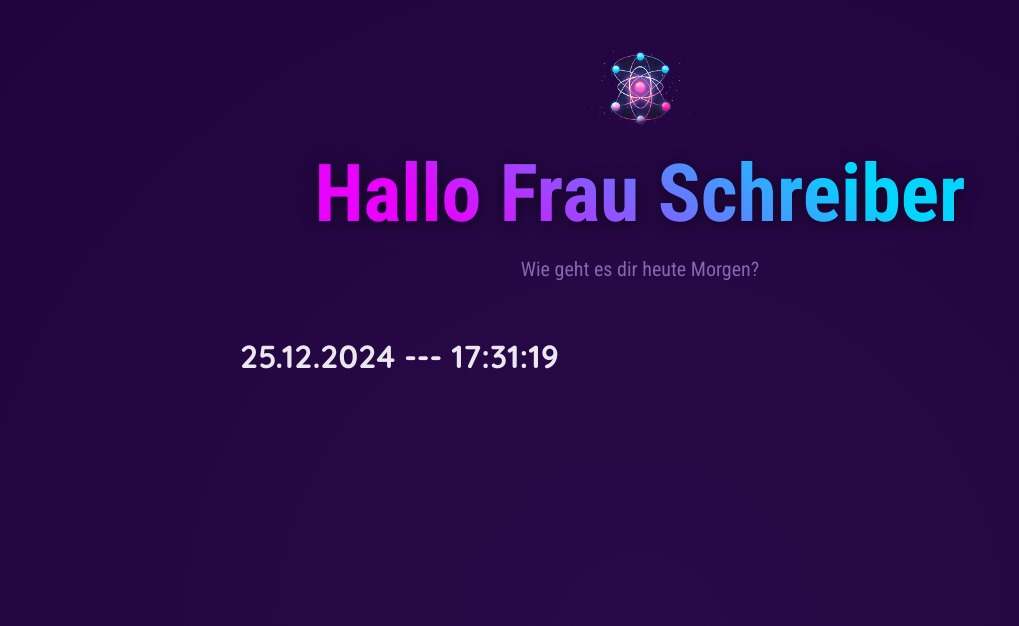
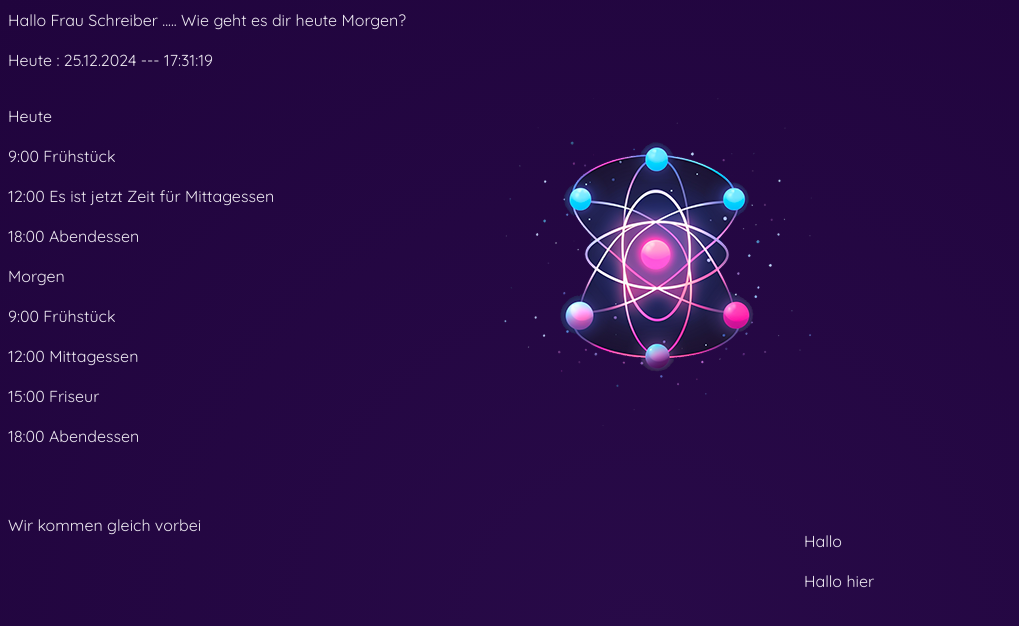
Before and after one commit to UmaruDoma/omasys, a React (Vite) app: page / in a window 1280 px wide. Shown: the top 626 px of the page, without its empty margins (0-1019 px from the left). Built offline with nearby package versions, Linux system fonts and the light colour scheme.

Commit message:
geändert:       App.jsx 	neue Datei:     grid.css

```diff
--- a/src/App.jsx
+++ b/src/App.jsx
@@ -1,21 +1,29 @@
 import reactImg from "./assets/react-core-concepts.png";
 import Timeblock from "./components/Timeblock";
 import Anrede from "./components/Anrede";
+import  "./grid.css";
 import Morgensatz from "./components/Morgensatz";
 function App() {
   return (
-    <div>
-      <header>
-        <img src={reactImg} alt="Stylized atom" />
-        <h1>Hallo <Anrede /></h1>
-        <p>
-           <Morgensatz />
-        </p>
-      </header>
-      <main>
-        <h1> <Timeblock /> </h1>
-      </main>
-    </div>
+ //   <div>
+ //     <header>
+ //        <img src={reactImg} alt="Stylized atom" />
+ //        <h1>Hallo <Anrede /></h1>
+ //        <p>
+ //           <Morgensatz />
+  //       </p>
+  //     </header>
+  //     <main>
+  //       <h1> Heute : <Timeblock /> </h1>
+  //     </main>
+ //   </div>
+     <div id="grid">
+	  <div id="title">Hallo <Anrede /> ..... <Morgensatz /> <p> Heute : <Timeblock /> </p></div>
+	  <div id="score">Wir kommen gleich vorbei</div>
+	  <div id="stats"><p>Heute</p><p>9:00 Frühstück</p><p>12:00 Es ist jetzt Zeit für  Mittagessen</p><p>18:00 Abendessen</p><p>Morgen</p><p>9:00 Frühstück</p><p>12:00 Mittagessen</p><p>15:00 Friseur</p><p>18:00 Abendessen</p></div>
+	  <div id="board"><img src={reactImg} alt="Stylized atom" /></div>
+	  <div id="controls"><p align="left">Hallo</p><p align="right">Hallo hier</p></div>
+	</div>
   );
 }
 
--- /dev/null
+++ b/src/grid.css
@@ -0,0 +1,37 @@
+/**
+ * Define the space for each grid item by declaring the grid
+ * on the grid container.
+ */
+#grid {
+  /**
+   * Two columns:
+   *  1. the first sized to content,
+   *  2. the second receives the remaining space
+   *     (but is never smaller than the minimum size of the board
+   *     or the game controls, which occupy this column [Figure 4])
+   *
+   * Three rows:
+   *  3. the first sized to content,
+   *  4. the middle row receives the remaining space
+   *     (but is never smaller than the minimum height
+   *      of the board or stats areas)
+   *  5. the last sized to content.
+   */
+  display: grid;
+  grid-template-columns:
+    /* 1 */ auto
+    /* 2 */ 1fr;
+  grid-template-rows:
+    /* 3 */ auto
+    /* 4 */ 1fr
+    /* 5 */ auto;
+}
+
+/* Specify the position of each grid item using coordinates on
+ * the 'grid-row' and 'grid-column' properties of each grid item.
+ */
+#title    { grid-column: 1; grid-row: 1; }
+#score    { grid-column: 1; grid-row: 3; }
+#stats    { grid-column: 1; grid-row: 2; align-self: start; }
+#board    { grid-column: 2; grid-row: 1 / span 2; }
+#controls { grid-column: 2; grid-row: 3; justify-self: center; }
```
